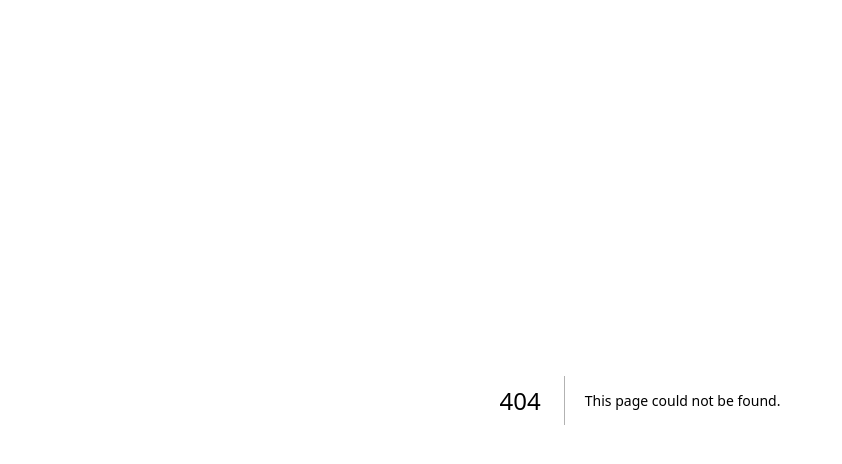
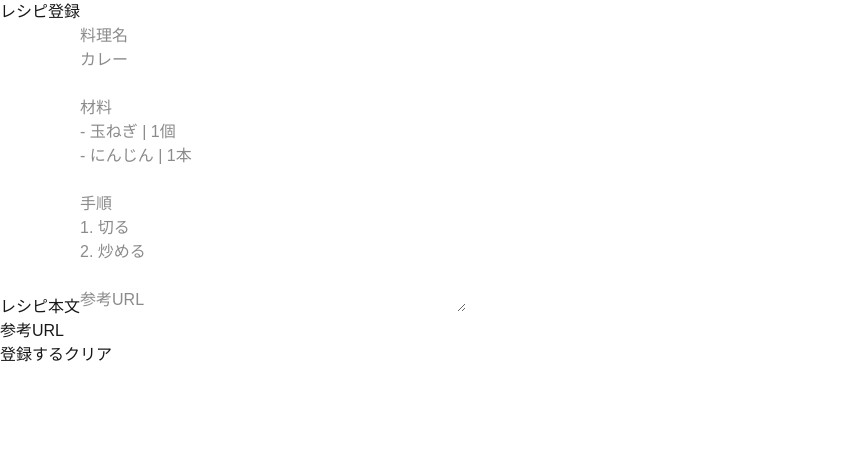
Before and after one commit to yhk-0707/recipe-app, a Next.js app in the folder nextjs-learning/: page /register in a window 1280 px wide. Before the commit this address had no page. Shown: the top 464 px of the page, without its empty margins (0-842 px from the left). Built offline with nearby package versions, Linux system fonts and the light colour scheme.

Commit message:
feat:登録画面実装

```diff
--- /dev/null
+++ b/nextjs-learning/src/app/register/page.tsx
@@ -0,0 +1,193 @@
+'use client';
+
+import { useState } from 'react';
+
+type ParsedRecipe = {
+  name: string;
+  ingredients: { name: string; amount: string }[];
+  steps: string[];
+  url: string;
+};
+
+function parseFormattedRecipe(text: string): ParsedRecipe {
+  // 旧React版の src/domain/parser.js の parseFormattedRecipe() をこのページ用に移したもの
+  const lines = text.split('\n');
+  let recipeName = '';
+  const ingredients: { name: string; amount: string }[] = [];
+  const steps: string[] = [];
+  let recipeUrl = '';
+  let mode = '';
+
+  lines.forEach((line) => {
+    const trimmed = line.trim();
+
+    // 「料理名」行を見つけたら、次の行をタイトルとして読む
+    if (trimmed.startsWith('料理名')) {
+      mode = 'title';
+      return;
+    }
+
+    // 料理名モード中の最初の非空行をタイトルにする
+    if (mode === 'title' && trimmed !== '') {
+      recipeName = trimmed;
+      mode = '';
+      return;
+    }
+
+    // 「材料」行から材料モードに入る
+    if (trimmed.startsWith('材料')) {
+      mode = 'ingredients';
+      return;
+    }
+
+    // 「手順」行から手順モードに入る
+    if (trimmed.startsWith('手順')) {
+      mode = 'steps';
+      return;
+    }
+
+    // 「参考URL」行は、その行に値があればそのまま使い、なければ次の行を読む
+    if (trimmed.startsWith('参考URL')) {
+      const value = trimmed.replace(/.*参考URL[:：]?\s*/, '').trim();
+      if (value) {
+        recipeUrl = value;
+      } else {
+        mode = 'url';
+      }
+      return;
+    }
+
+    // URLモード中の最初の非空行を参考URLとして読む
+    if (mode === 'url' && trimmed !== '') {
+      recipeUrl = trimmed;
+      mode = '';
+      return;
+    }
+
+    // 材料モードでは「- name|amount」の形式を配列に変換する
+    if (mode === 'ingredients' && trimmed.startsWith('-')) {
+      const item = trimmed.replace(/^-/, '').trim();
+      const parts = item.split('|');
+      ingredients.push({
+        name: parts[0]?.trim() || '',
+        amount: parts[1]?.trim() || '',
+      });
+      return;
+    }
+
+    // 手順モードでは、先頭の番号を外して配列に追加する
+    if (mode === 'steps' && trimmed !== '') {
+      steps.push(trimmed.replace(/^\d+\./, '').trim());
+    }
+  });
+
+  return {
+    name: recipeName,
+    ingredients,
+    steps,
+    url: recipeUrl,
+  };
+}
+
+export default function RegisterPage() {
+  const [recipeText, setRecipeText] = useState('');
+  const [recipeUrl, setRecipeUrl] = useState('');
+
+  async function handleSubmit(event: React.FormEvent<HTMLFormElement>) {
+    // 旧React版の setupRecipeForm() で addFormattedButton を押した時の処理に相当する
+    event.preventDefault();
+
+    // 旧React版の parseRecipeForm() + parseFormattedRecipe() に相当する
+    const parsedRecipe = parseFormattedRecipe(recipeText);
+
+    // 旧React版の parseRecipeForm() の「料理名が空ならエラー」と同じチェック
+    if (!parsedRecipe.name) {
+      alert(
+        '料理名の形式が正しくありません。\n「料理名」の行の次にタイトルを入力してください。',
+      );
+      return;
+    }
+
+    // 旧React版では form-utils.js の getRecipeFormValues() で参考URLを別入力できたので、その役割を残す
+    if (recipeUrl.trim()) {
+      parsedRecipe.url = recipeUrl.trim();
+    }
+
+    // 旧React版の addRecipe(recipe) の代わりに、Next.js では API 経由で DB に保存する
+    const response = await fetch('/api/recipes', {
+      method: 'POST',
+      headers: {
+        'Content-Type': 'application/json',
+      },
+      body: JSON.stringify(parsedRecipe),
+    });
+
+    if (!response.ok) {
+      const result = (await response.json()) as { message?: string };
+      alert(result.message ?? 'レシピを追加できませんでした。');
+      return;
+    }
+
+    alert('レシピを追加しました');
+    setRecipeText('');
+    setRecipeUrl('');
+  }
+
+  function handleClear() {
+    // 旧React版の resetRecipeForm() に相当する
+    setRecipeText('');
+    setRecipeUrl('');
+  }
+
+  return (
+    <main>
+      {/* 旧React版の register.html / register.js に相当する登録ページ */}
+      <h1>レシピ登録</h1>
+
+      <form onSubmit={handleSubmit}>
+        <div>
+          {/* 旧React版の recipeText に相当する入力欄 */}
+          <label htmlFor="recipeText">レシピ本文</label>
+          <textarea
+            id="recipeText"
+            value={recipeText}
+            onChange={(event) => setRecipeText(event.target.value)}
+            rows={12}
+            cols={40}
+            placeholder={`料理名
+カレー
+
+材料
+- 玉ねぎ | 1個
+- にんじん | 1本
+
+手順
+1. 切る
+2. 炒める
+
+参考URL
+https://example.com`}
+          />
+        </div>
+
+        <div>
+          {/* 旧React版の recipeUrl に相当する入力欄 */}
+          <label htmlFor="recipeUrl">参考URL</label>
+          <input
+            id="recipeUrl"
+            type="url"
+            value={recipeUrl}
+            onChange={(event) => setRecipeUrl(event.target.value)}
+          />
+        </div>
+
+        {/* 旧React版の addFormattedButton に相当する登録ボタン */}
+        <button type="submit">登録する</button>
+        {/* 旧React版の clearFormButton に相当するクリアボタン */}
+        <button type="button" onClick={handleClear}>
+          クリア
+        </button>
+      </form>
+    </main>
+  );
+}
```
